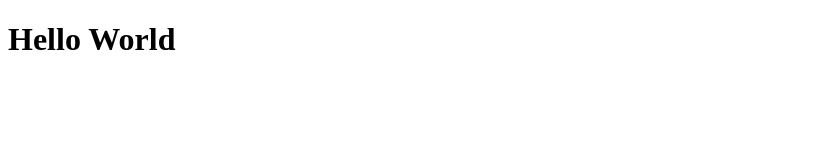
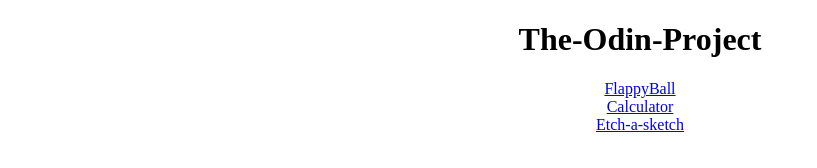
Before and after one commit to papp-marton/The-Odin-Project, a plain HTML site: page index.html in a window 1280 px wide. Shown: the whole page, without its empty margins (0-817 px from the left). Drawn offline with Linux system fonts and the light colour scheme.

Commit message:
index.html updated

```diff
--- a/index.html
+++ b/index.html
@@ -5,9 +5,15 @@
     <meta name="viewport" content="width=device-width, initial-scale=1.0">
     <title>Document</title>
 </head>
-<body>
+<body style="text-align: center;">
     <h1>
-        Hello World
+        The-Odin-Project
     </h1>
+
+    <a href="https://papp-marton.github.io/The-Odin-Project/Basics/FlappyBall/">FlappyBall</a>
+    <br>
+    <a href="https://papp-marton.github.io/The-Odin-Project/Basics/calculator/">Calculator</a>
+    <br>
+    <a href="https://papp-marton.github.io/The-Odin-Project/Basics/etch-a-sketch/">Etch-a-sketch</a>
 </body>
 </html>
```
